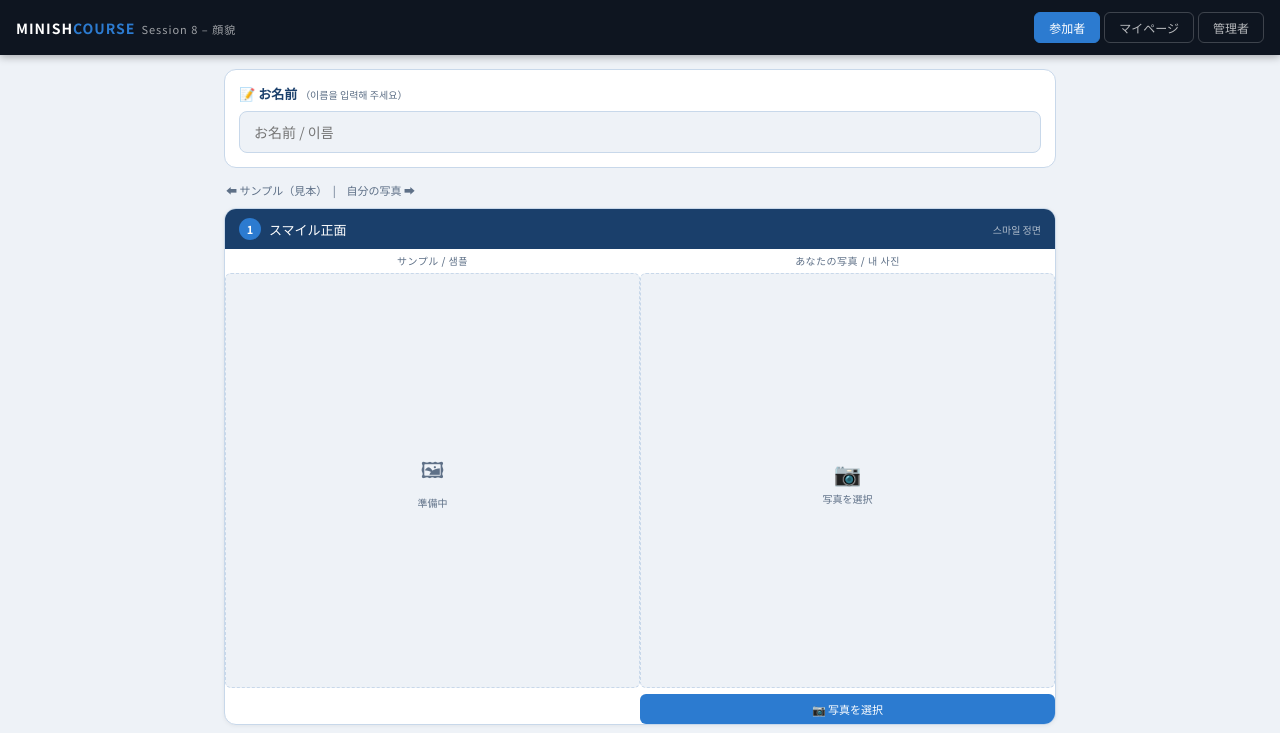
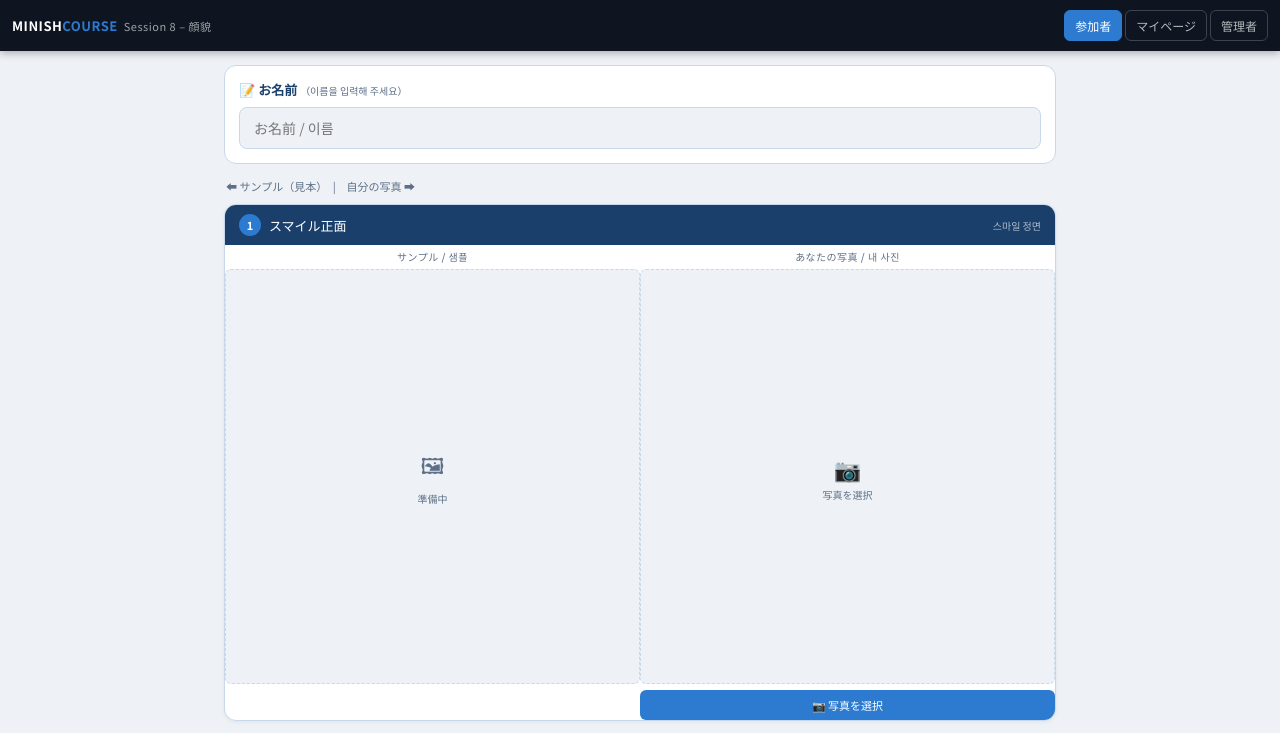
Before and after one commit to MINISH-JAPAN/minish-course, a plain HTML site: page session8_supabase.html in a window 1280 px wide. Shown: the top 733 px of the page. Drawn offline with nearby package versions, Linux system fonts and the light colour scheme; no server answers.

Commit message:
session8_supabase.html

```diff
--- a/session8_supabase.html
+++ b/session8_supabase.html
@@ -18,15 +18,15 @@
   --danger:#c0392b;--muted:#5e7087;--sub:#4a6080;
   --border:#c8d8ea;--text:#1a2535;
 }
-body{font-family:'Noto Sans JP',sans-serif;background:var(--bg);color:var(--text);min-height:100vh}
+body{font-family:'Noto Sans JP',sans-serif;background:var(--bg);color:var(--text);min-height:100vh;overflow-x:hidden}
 
 /* Header */
-.header{background:var(--frame);color:#fff;padding:12px 16px;display:flex;align-items:center;justify-content:space-between;position:sticky;top:0;z-index:100;box-shadow:0 2px 8px rgba(0,0,0,.3)}
-.logo{font-size:14px;font-weight:700;letter-spacing:1px}
+.header{background:var(--frame);color:#fff;padding:10px 12px;display:flex;align-items:center;justify-content:space-between;position:sticky;top:0;z-index:100;box-shadow:0 2px 8px rgba(0,0,0,.3);gap:8px}
+.logo{font-size:13px;font-weight:700;letter-spacing:.5px;min-width:0;flex-shrink:1}
 .logo .hl{color:var(--accent)}
 .logo .ses{opacity:.6;font-size:11px;font-weight:400;margin-left:6px}
-.nav-tabs{display:flex;gap:4px}
-.nav-tab{padding:6px 14px;border-radius:6px;border:1px solid rgba(255,255,255,.2);background:transparent;color:rgba(255,255,255,.7);cursor:pointer;font-size:12px;font-family:'Noto Sans JP',sans-serif;transition:all .2s}
+.nav-tabs{display:flex;gap:3px;flex-shrink:0}
+.nav-tab{padding:6px 10px;border-radius:6px;border:1px solid rgba(255,255,255,.2);background:transparent;color:rgba(255,255,255,.7);cursor:pointer;font-size:12px;font-family:'Noto Sans JP',sans-serif;transition:all .2s;white-space:nowrap}
 .nav-tab.active{background:var(--accent);border-color:var(--accent);color:#fff}
 
 /* Main */
@@ -863,6 +863,11 @@ async function openReview(submissionId, name) {
     </div>`;
   }
 
+  html += `<div class="eval-action-bar" style="margin-top:14px">
+    <button class="eval-save-btn" onclick="saveAllEvaluations().then(ok=>ok&&toast('✅ 評価保存完了'))">💾 評価保存</button>
+    <button class="show-participant-btn" onclick="openParticipantEvalView()">👁 参加者に見せる</button>
+  </div>`;
+
   rv.innerHTML = html;
   // Init drawing canvases after layout
   setTimeout(() => {
@@ -1867,7 +1872,8 @@ async function mpSearch() {
         </div>
         <div class="mp-pcell">
           <div class="mp-plbl">提出写真 / 제출사진</div>
-          <div class="mp-frame">${photo?`<img src="${photo}">`:'<span>未提出</span>'}</div>
+          <div class="mp-frame">${photo?`<img src="${photo}">`:'<span>未提出</span>'}${photo&&ev.drawing_data_url?`<img src="${ev.drawing_data_url}" style="position:absolute;inset:0;width:100%;height:100%;object-fit:cover;pointer-events:none">`:''}
+          </div>
         </div>
         ${show3col ? `
         <div class="mp-pcell">
```
